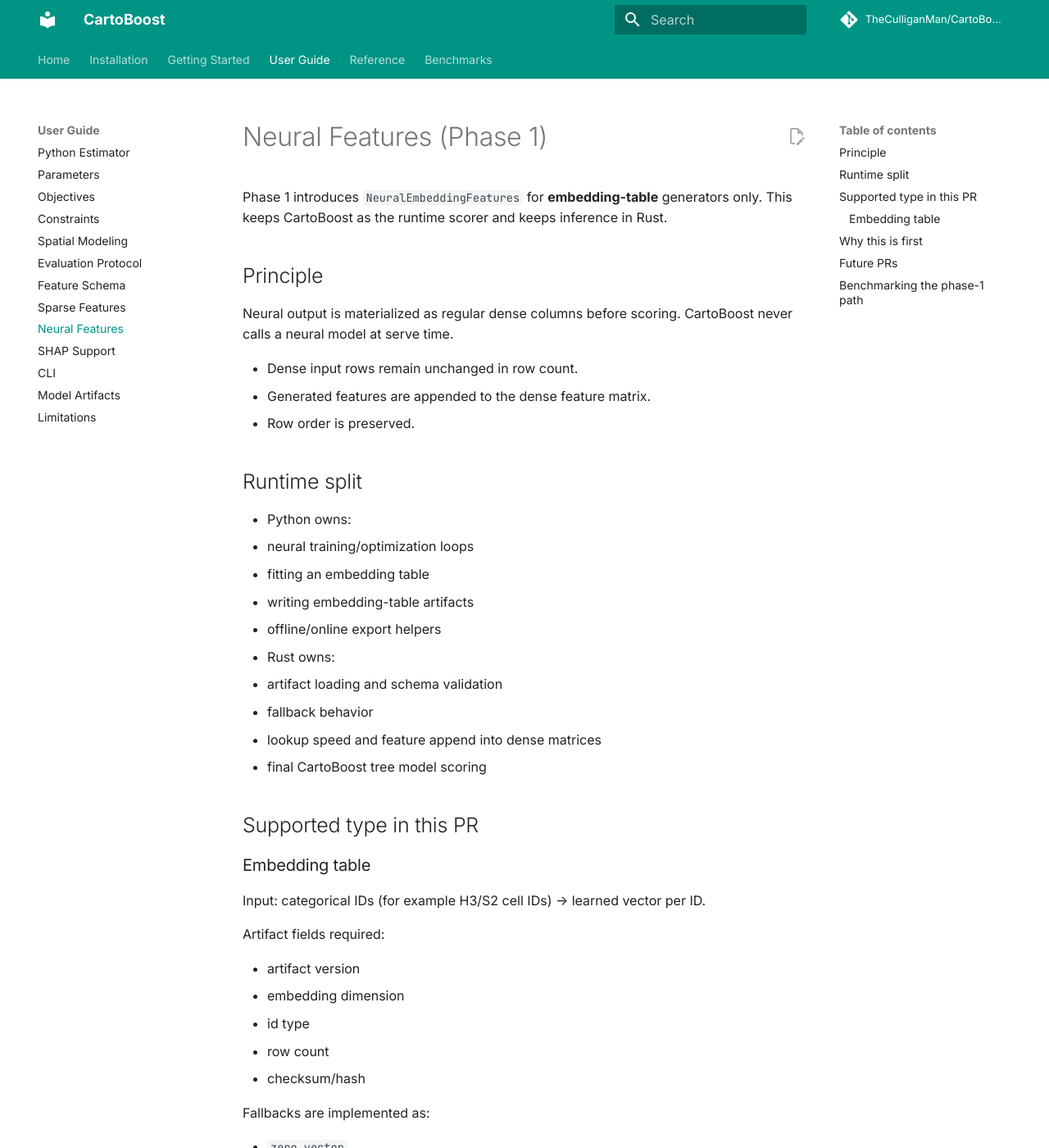
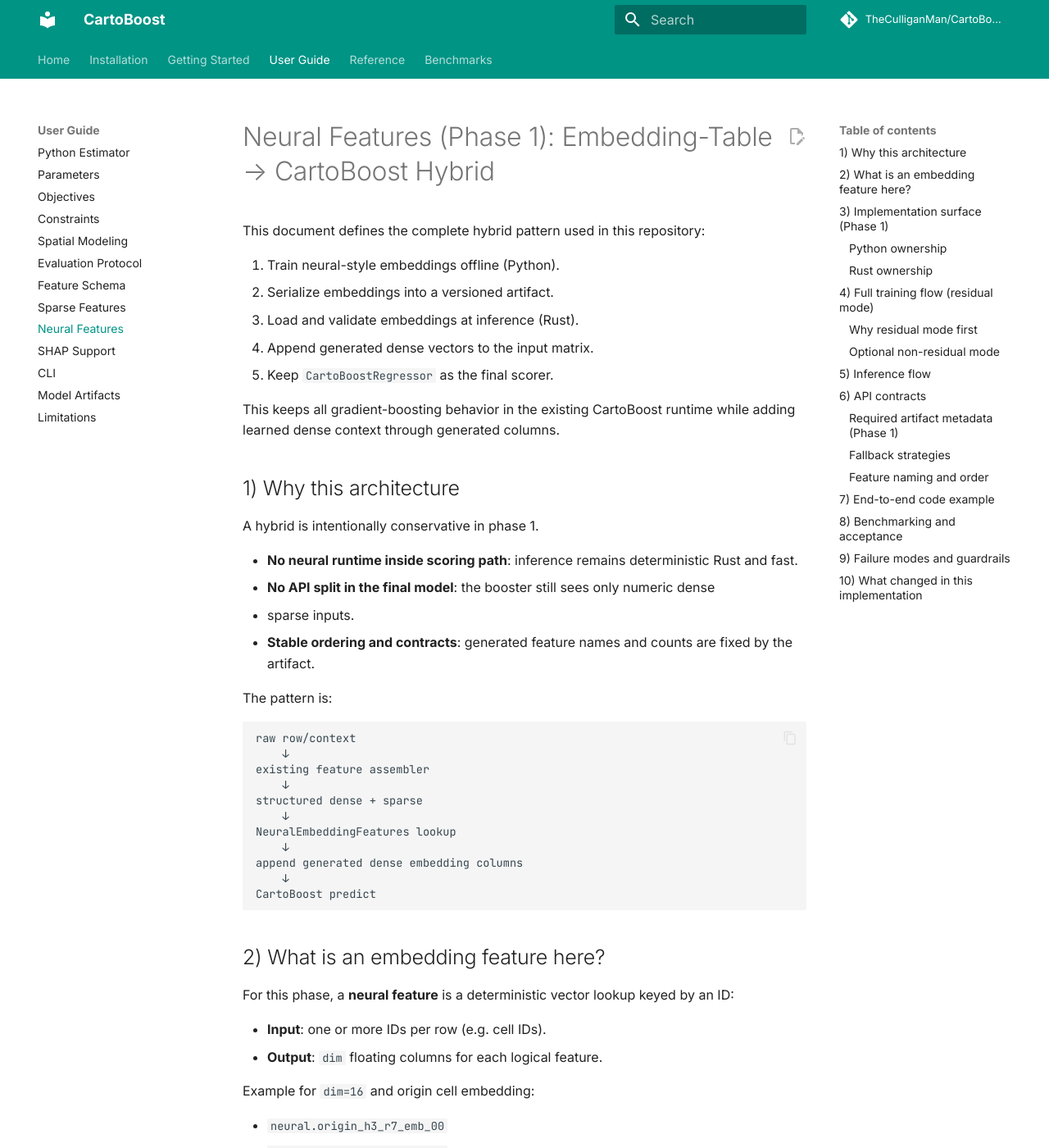
Before and after one commit to albrmar/cartoboost, an MkDocs documentation site: the page built from docs/neural-features.md, in a window 1280 px wide and 1400 px high. Shown: the whole window at 82% size. Built offline with MkDocs 1.6.1 and Material for MkDocs 9.7.7, drawn with Linux system fonts in a browser that asks for light colours; comment, search, counter and statistics services are not loaded; some of the changed text lies outside the part shown.

Commit message:
Expand phase-1 neural hybrid documentation with full flow

````diff
--- a/docs/neural-features.md
+++ b/docs/neural-features.md
@@ -1,71 +1,214 @@
-# Neural Features (Phase 1)
+# Neural Features (Phase 1): Embedding-Table → CartoBoost Hybrid
 
-Phase 1 introduces `NeuralEmbeddingFeatures` for **embedding-table** generators only.
-This keeps CartoBoost as the runtime scorer and keeps inference in Rust.
+This document defines the complete hybrid pattern used in this repository:
 
-## Principle
+1. Train neural-style embeddings offline (Python).
+2. Serialize embeddings into a versioned artifact.
+3. Load and validate embeddings at inference (Rust).
+4. Append generated dense vectors to the input matrix.
+5. Keep `CartoBoostRegressor` as the final scorer.
 
-Neural output is materialized as regular dense columns before scoring.
-CartoBoost never calls a neural model at serve time.
+This keeps all gradient-boosting behavior in the existing CartoBoost runtime while
+adding learned dense context through generated columns.
 
-- Dense input rows remain unchanged in row count.
-- Generated features are appended to the dense feature matrix.
-- Row order is preserved.
+## 1) Why this architecture
 
-## Runtime split
+A hybrid is intentionally conservative in phase 1.
 
-- Python owns:
-  - neural training/optimization loops
-  - fitting an embedding table
-  - writing embedding-table artifacts
-  - offline/online export helpers
-- Rust owns:
-  - artifact loading and schema validation
-  - fallback behavior
-  - lookup speed and feature append into dense matrices
-  - final CartoBoost tree model scoring
+- **No neural runtime inside scoring path**: inference remains deterministic Rust
+  and fast.
+- **No API split in the final model**: the booster still sees only numeric dense
+  + sparse inputs.
+- **Stable ordering and contracts**: generated feature names and counts are fixed
+  by the artifact.
 
-## Supported type in this PR
+The pattern is:
 
-### Embedding table
+```text
+raw row/context
+    ↓
+existing feature assembler
+    ↓
+structured dense + sparse
+    ↓
+NeuralEmbeddingFeatures lookup
+    ↓
+append generated dense embedding columns
+    ↓
+CartoBoost predict
+```
 
-Input: categorical IDs (for example H3/S2 cell IDs) → learned vector per ID.
+## 2) What is an embedding feature here?
 
-Artifact fields required:
+For this phase, a **neural feature** is a deterministic vector lookup keyed by an
+ID:
 
-- artifact version
-- embedding dimension
-- id type
-- row count
-- checksum/hash
+- **Input**: one or more IDs per row (e.g. cell IDs).
+- **Output**: `dim` floating columns for each logical feature.
 
-Fallbacks are implemented as:
+Example for `dim=16` and origin cell embedding:
+
+- `neural.origin_h3_r7_emb_00`
+- `neural.origin_h3_r7_emb_01`
+- `...`
+- `neural.origin_h3_r7_emb_15`
+
+Important: these are just dense feature columns from the perspective of the
+booster.
+
+## 3) Implementation surface (Phase 1)
+
+### Python ownership
+
+- `python/cartoboost/neural/features.py`
+  - `NeuralEmbeddingFeatures`
+  - Fits per-ID vectors from an ID/value stream.
+  - Exports a JSON artifact with version/metadata and checksum.
+  - Loads artifact for parity checks.
+
+- `python/cartoboost/neural/pipeline.py`
+  - `NeuralEmbeddingRegressor`
+  - Orchestrates residual pipeline and final `CartoBoostRegressor` fit.
+  - Appends embedding columns at training and inference time.
+
+- `scripts/run_neural_embedding_benchmark.py`
+  - Quick structured-only vs hybrid comparison on synthetic data.
+
+### Rust ownership
+
+- `crates/cartoboost-neural/`
+  - `EmbeddingTable` artifact parsing/validation
+  - fallback logic (`zero`, `global_mean`, parent placeholder)
+  - encoder trait and dense block assembly utilities
+  - deterministic feature name generation (`name_00`, `name_01`, ...)
+
+## 4) Full training flow (residual mode)
+
+By default, `NeuralEmbeddingRegressor` uses residual training:
+
+1. Fit a baseline CartoBoost model with only structured inputs.
+2. Compute residuals:
+
+```python
+residual = y - baseline.predict(X_structured)
+```
+
+3. Fit neural embedding table on `(ids, residual)`.
+4. Transform `ids` into embedding matrix:
+   `Z_train = embedding_transformer.transform(ids_train)`.
+5. Concatenate:
+   `X_aug = [X_structured, Z_train]`.
+6. Fit final `CartoBoostRegressor` on `X_aug` and `y`.
+
+### Why residual mode first
+
+The residual model focuses on what the structured model misses. Instead of directly
+adding neural residuals into the final output, we expose learned representation to
+CartoBoost and let trees decide when that signal is useful.
+
+### Optional non-residual mode
+
+`use_residual=False` trains embeddings on raw target `y` directly. This is
+available but less common in this phase.
+
+## 5) Inference flow
+
+Given input rows and IDs:
+
+1. Assemble dense features.
+2. Build/validate ID list from:
+   - explicit `ids` argument, or
+   - `id_column` reference.
+3. Convert IDs to embedding matrix via loaded embedding table.
+4. Append embedding columns to dense matrix.
+5. Call final CartoBoost model `predict`.
+
+Row count is preserved through the process.
+
+## 6) API contracts
+
+### Required artifact metadata (Phase 1)
+
+- `artifact_type`
+- `artifact_version`
+- `dim`
+- `id_type` (currently `u64`)
+- `row_count`
+- `checksum`/`hash`
+- `fallback` strategy
+
+Checksum is computed over sorted rows and metadata and validated on load.
+
+### Fallback strategies
+
+Missing IDs are resolved by strategy in this order (implemented in Rust):
 
 - `zero_vector`
 - `global_mean_vector`
-- `parent_cell` placeholder (callback hook in Rust)
+- `parent_cell` (placeholder callback path present; parent resolution currently via callback)
 
-At inference each ID becomes columns:
+### Feature naming and order
 
-- `neural.<name>_00`
-- `neural.<name>_01`
-- ...
-- `neural.<name>_<d-1>`
+For prefix `name = neural.origin_cell`, `dim = 4`:
 
-## Why this is first
+- `neural.origin_cell_00`
+- `neural.origin_cell_01`
+- `neural.origin_cell_02`
+- `neural.origin_cell_03`
 
-Embedding-table inference is deterministic, fast, and Rust-native.
-It avoids ONNX in this phase and keeps the model artifact flow straightforward.
+The booster input matrix for each row is:
 
-## Future PRs
+```text
+[original_dense_features..., neural feature block]
+```
 
-ONNX encoders (lane residual encoders, temporal encoders, calibration heads) are
-planned for later phases and are not part of Phase 1.
+## 7) End-to-end code example
 
-## Benchmarking the phase-1 path
+```python
+import numpy as np
+from cartoboost import NeuralEmbeddingRegressor
 
-You can compare structured-only CartoBoost against the hybrid residual embedding
-pipeline with one command:
+rng = np.random.default_rng(0)
+rows = 1000
+ids = rng.integers(1, 200, size=rows, dtype=np.uint64)
+X = rng.normal(size=(rows, 8))
+y = 1.2 * X[:, 0] - 0.8 * X[:, 1] + (ids % 7) * 0.1 + rng.normal(0.0, 0.1, size=rows)
+
+model = NeuralEmbeddingRegressor(
+    dim=16,
+    id_column=None,
+    final_model_kwargs={
+        "n_estimators": 80,
+        "learning_rate": 0.08,
+        "max_depth": 4,
+        "min_gain": 0.0,
+    },
+)
+
+# ids provided directly
+model.fit(X, y, ids=ids)
+pred = model.predict(X, ids=ids)
+print(pred[:3])
+```
+
+Benchmark helper for quick smoke checks:
+
+```python
+from cartoboost import benchmark_neural_vs_cartoboost
+
+results = benchmark_neural_vs_cartoboost(
+    X,
+    y,
+    ids=ids,
+    split_ratio=0.8,
+    cartoboost_kwargs={"n_estimators": 40, "learning_rate": 0.08, "max_depth": 4},
+)
+print(results)
+```
+
+## 8) Benchmarking and acceptance
+
+Use the repository script:
 
 ```bash
 uv run --group dev python scripts/run_neural_embedding_benchmark.py \
@@ -77,8 +220,31 @@
   --output target/validation/neural_embedding_benchmark.json
 ```
 
-The output JSON reports `mae`, `fit_ms`, and `predict_ms` for each model family:
+The JSON report contains MAE and latency timing for:
 
-- `cartoboost`: structured-only baseline
-- `neural_embedding_hybrid`: residual embedding-table + CartoBoost
-- `sklearn_gbr` (when `--include-sklearn` is set): sklearn baseline for comparison
+- structured-only `cartoboost`
+- `neural_embedding_hybrid`
+- optional `sklearn_gbr`
+
+A useful check is to require improvement on blocked/shifted splits, not only
+random splits.
+
+## 9) Failure modes and guardrails
+
+- **ID drift**: ID column encoding must stay stable between training/inference.
+- **Row ordering**: IDs and rows must align (same order) before transform.
+- **Sparse splits**: ensure sparse-set feature configuration is identical across
+  baseline and hybrid training.
+- **Non-finite IDs**: missing/infinite IDs cannot be encoded.
+- **Dimension mismatch**: embedding `dim` in transformer and model must match.
+
+## 10) What changed in this implementation
+
+- Added hybrid estimator + benchmark helper:
+  - `python/cartoboost/neural/pipeline.py`
+- Exported at package root:
+  - `cartoboost.NeuralEmbeddingRegressor`
+  - `cartoboost.benchmark_neural_vs_cartoboost`
+- Added Python regression tests + benchmark script.
+- Added Python API docs for this feature in:
+  - `docs/reference/python-api.md`
````
